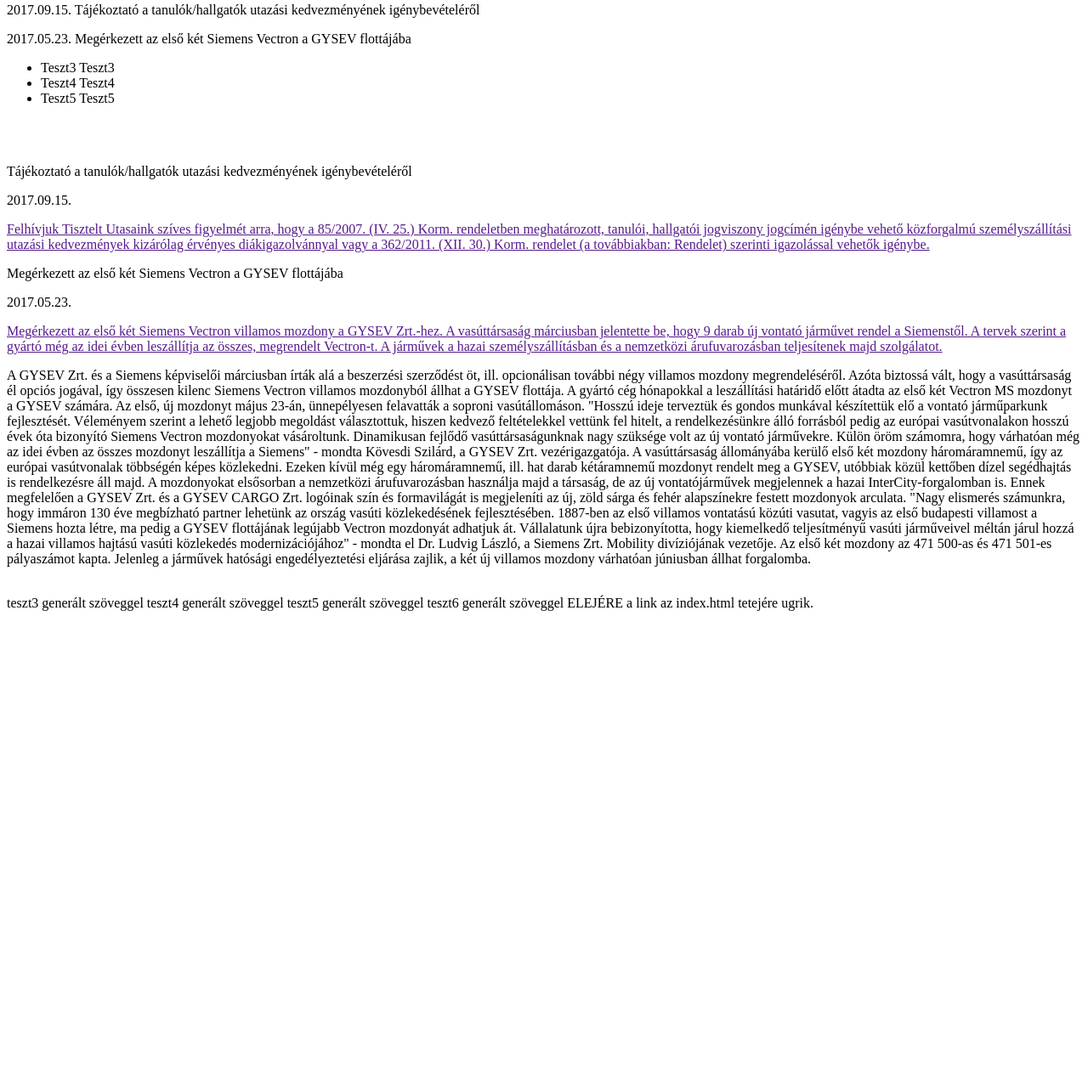
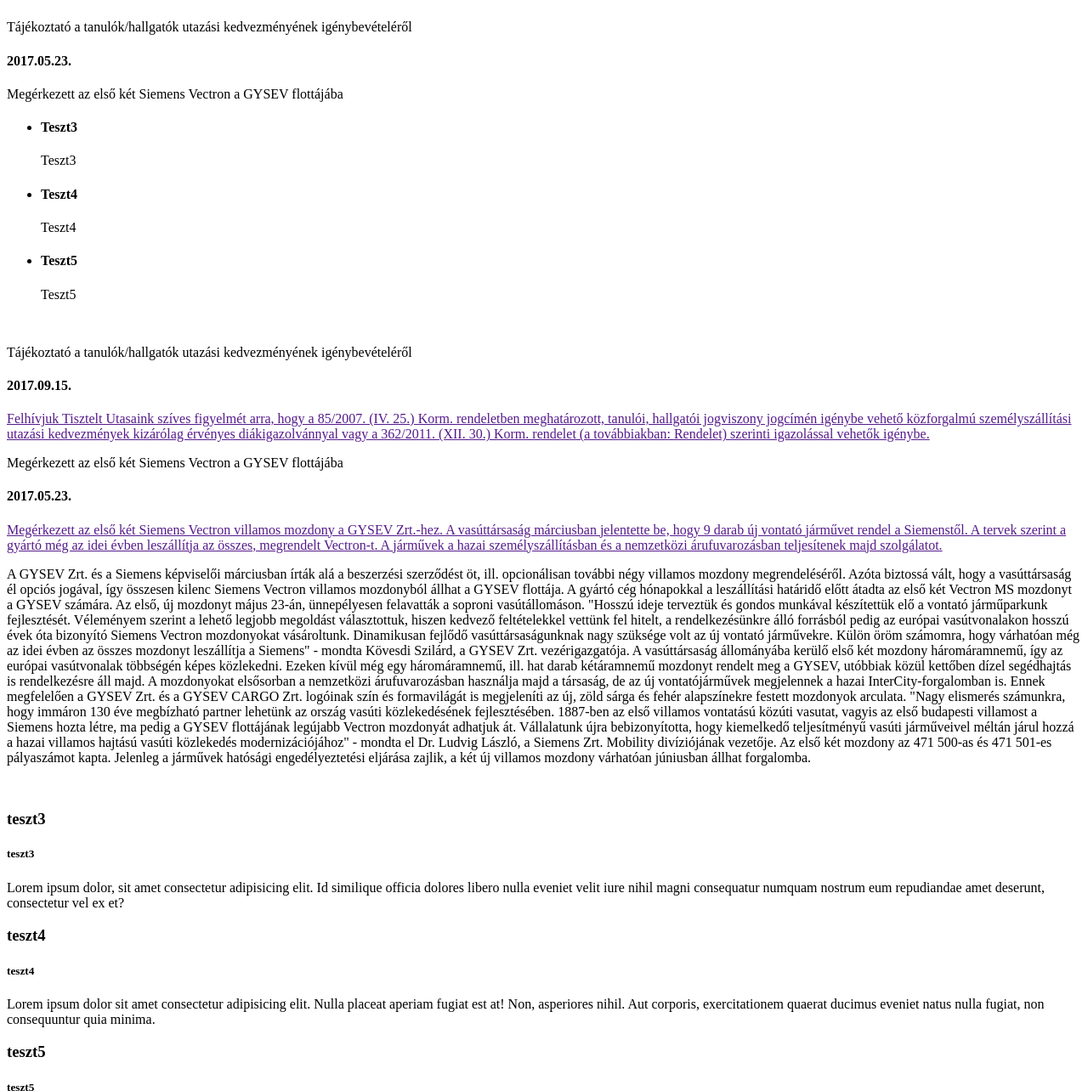
Before and after one commit to HorvathBenedekHunor721/Dolgozat_B_Horvath-Benedek-Hunor, a plain HTML site: page index.html in a window 1280 px wide. Shown: the part 380-1664 px from the top of the page at 85% size. Before the commit the page ends 1107 px from the top, so only its background shows below. Drawn offline with Linux system fonts and the light colour scheme; files whose address does not match are found by name.

Commit message:
Dolgozat_B_Horvath-Benedek-Hunor2

```diff
--- a/index.html
+++ b/index.html
@@ -13,21 +13,21 @@
 
     <h1>Friss hírek</h1>
 
-    <h1>Hírek röviden</h1>
+                                    <h4>Hírek röviden</h4>
 
-    <p>2017.09.15.	Tájékoztató a tanulók/hallgatók utazási kedvezményének igénybevételéről</p>
-    <p>2017.05.23.	Megérkezett az első két Siemens Vectron a GYSEV flottájába</p>
+    <h4>2017.09.15.</h4> Tájékoztató a tanulók/hallgatók utazási kedvezményének igénybevételéről
+    <h4>2017.05.23.</h4> Megérkezett az első két Siemens Vectron a GYSEV flottájába
 
 <ul>
-    <li>Teszt3	Teszt3</li>
-    <li>Teszt4	Teszt4</li>
-    <li>Teszt5	Teszt5</li>
+    <li><h4>Teszt3</h4>	Teszt3</li>
+    <li><h4>Teszt4</h4>	Teszt4</li>
+    <li><h4>Teszt5</h4>	Teszt5</li>
  </ul>
-    <br><br/>
+    <br>
 
     <p>Tájékoztató a tanulók/hallgatók utazási kedvezményének igénybevételéről</p>
 
-    <p>2017.09.15.</p>
+    <h4>2017.09.15.</h4>
 
     <a href="">
             Felhívjuk Tisztelt Utasaink szíves figyelmét arra, hogy a 85/2007. (IV. 25.) Korm. rendeletben meghatározott, tanulói, hallgatói jogviszony jogcímén igénybe vehető közforgalmú személyszállítási utazási
@@ -37,7 +37,7 @@
 
     <p>Megérkezett az első két Siemens Vectron a GYSEV flottájába</p>
 
-    <p>2017.05.23.</p>
+    <h4>2017.05.23.</h4>
 
 
         <a href="">
@@ -56,15 +56,26 @@
 
 
 
-    teszt3 generált szöveggel
-    teszt4 generált szöveggel
-    teszt5 generált szöveggel
-    teszt6 generált szöveggel
 
-    ELEJÉRE a link az index.html tetejére ugrik.
+    <h3>teszt3</h3>
 
+    <h5>teszt3</h5>
+    Lorem ipsum dolor, sit amet consectetur adipisicing elit. Id similique officia dolores libero nulla eveniet velit iure nihil magni consequatur numquam nostrum eum repudiandae amet deserunt, consectetur vel ex et?
 
+    <h3>teszt4</h3>
 
+    <h5>teszt4 </h5>
+    Lorem ipsum dolor sit amet consectetur adipisicing elit. Nulla placeat aperiam fugiat est at! Non, asperiores nihil. Aut corporis, exercitationem quaerat ducimus eveniet natus nulla fugiat, non consequuntur quia minima.
+
+    <h3>teszt5</h3>
+
+    <h5>teszt5</h5>
+    Lorem ipsum dolor sit amet, consectetur adipisicing elit. Corporis, reprehenderit eaque? Dolorem quaerat est excepturi velit! Eos rem cupiditate perferendis. Totam voluptas iusto ut! Voluptatibus eos quasi in repellendus adipisci.
+
+    <h3>teszt6</h3>
+
+    <h5>teszt6</h5>
+    Lorem ipsum dolor sit amet consectetur adipisicing elit. Similique iste autem rerum modi consectetur repellat, minima non, dignissimos incidunt sequi et perspiciatis harum accusantium quam eos ea quisquam placeat fugit.
 
 
 
@@ -75,4 +86,5 @@
 
 
 </body>
+ELEJÉRE
 </html>
```
